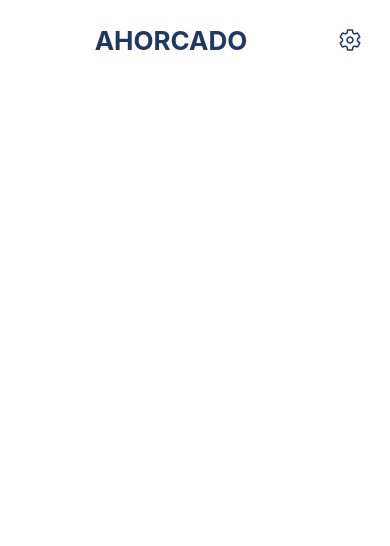
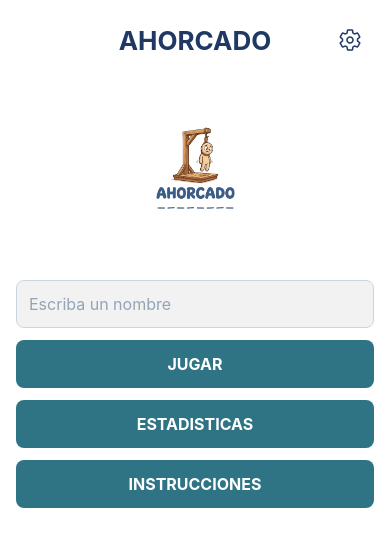
Before and after one commit to JustoYbueno23/Ahorcado-App, a React Native app: screen /Inicio in a window 390 px wide. Shown: the top 546 px of the page. Built offline with nearby package versions, Linux system fonts and the light colour scheme.

Commit message:
Inicio funcional con logo, input y navegacion

```diff
--- a/src/screens/InicioScreen.js
+++ b/src/screens/InicioScreen.js
@@ -1,19 +1,41 @@
-import React from "react";
-import { StyleSheet, Text, View, Pressable, TextInput } from "react-native";
+import React, { useState } from "react";
+import { StyleSheet, Text, View, Pressable, TextInput, Image } from "react-native";
 import { SafeAreaView } from "react-native-safe-area-context";
 import { Ionicons } from "@expo/vector-icons";
 import { colores } from "../theme/colores";
 import { useNavigation } from '@react-navigation/native';
 
-export default function AppNavigator() {
-    const abrirConfiguracion = () => {/*Por ahora nada, luego lo cambio cuando
-        las funciones */};
+export default function InicioScreen() {
+    const [text, onChangeText] = useState('');
+    const navigation = useNavigation();
+
+    const abrirConfiguracion = () => {
+        navigation.navigate('Configuracion', {nombre: 'Configuracion'});
+    };
+
+    const abrirJuego = () => {
+        if (text === '') {
+            alert('Escribe tu nombre para jugar')
+            return;
+        }
+        navigation.navigate('Categoria', {nombre: text});
+    };
+
+    const abrirEstadisticas = () => {
+        navigation.navigate('Estadisticas', {nombre: 'Estadisticas'});
+    }
+
+    const abrirInstrucciones = () => {
+        navigation.navigate('Instrucciones', {nombre: 'Instrucciones'});
+    }
+
 
     return (
         <SafeAreaView style={styles.container} edges={['top', 'left', 'right']}>
             <View style={styles.topBar}>
                 <View style={styles.espaciador} />
                 <Text style={styles.tituloPantalla}>AHORCADO</Text>
+
                 <Pressable
                     style={({ pressed }) => [
                         styles.configButton,
@@ -25,9 +47,50 @@ export default function AppNavigator() {
                 >
                     <Ionicons name='settings-outline' size={24} color={colores.encabezado} />
                 </Pressable>
+            </View>
 
+            <Image source={require('../../assets/Icono-Ahorcado.png')}
+                style={styles.logo}
+                resizeMode="contain"
+                accessibilityLabel="Logo ahorcado"
+            />
 
+            <View style={styles.formulario}>
+                <TextInput
+                    style={styles.input}
+                    onChangeText={onChangeText}
+                    value={text}
+                    placeholder="Escriba un nombre"
+                    placeholderTextColor="#94A3B8"
+                />
+                <Pressable style={({ pressed }) =>
+                    [
+                        styles.Button,
+                        pressed && styles.ButtonPresionado,
+                    ]}
+                    onPress={abrirJuego}>
+                    <Text style={styles.textButton}> JUGAR </Text>
+                </Pressable>
+
+                <Pressable style={({ pressed }) =>
+                    [
+                        styles.Button,
+                        pressed && styles.ButtonPresionado,
+                    ]}
+                    onPress={abrirEstadisticas}>
+                    <Text style={styles.textButton}> ESTADISTICAS </Text>
+                </Pressable>
+
+                <Pressable style={({ pressed }) =>
+                    [
+                        styles.Button,
+                        pressed && styles.ButtonPresionado,
+                    ]}
+                    onPress={abrirInstrucciones}>
+                    <Text style={styles.textButton}> INSTRUCCIONES </Text>
+                </Pressable>
             </View>
+
         </SafeAreaView>
     );
 }
@@ -36,19 +99,31 @@ const styles = StyleSheet.create({
     container: {
         flex: 1,
         padding: 16,
-        backgroundColor: '#fff'
+        backgroundColor: '#fff',
     },
 
     topBar: {
         flexDirection: 'row',
         alignItems: 'center',
-        justifyContent: 'space-between'
+        justifyContent: 'space-between',
+    },
+
+    espaciador: {
+        width: 48,
+        height: 48,
     },
 
     tituloPantalla: {
         fontSize: 26,
         fontWeight: 'bold',
         color: colores.encabezado,
+    },
+
+    logo: {
+        width: 370,
+        height: 200,
+        alignSelf: 'center',
+        marginVertical: 8,
     },
 
     configButton: {
@@ -62,4 +137,42 @@ const styles = StyleSheet.create({
     configButtonPresionado: {
         opacity: 0.6,
     },
+
+    formulario: {
+        flex: 1,
+        justifyContent: 'flex-start ',
+        gap: 12,
+        paddingBottom: 16,
+    },
+
+    input: {
+        height: 48,
+        borderWidth: 1,
+        borderColor: '#CBD5E1',
+        borderRadius: 8,
+        paddingHorizontal: 12,
+        fontSize: 16,
+        backgroundColor: colores.superficie,
+    },
+
+    Button: {
+        minHeight: 48,
+        borderRadius: 8,
+        backgroundColor: colores.boton,
+        alignItems: "center",
+        justifyContent: "center",
+        paddingVertical: 12,
+    },
+
+
+    ButtonPresionado: {
+        opacity: 0.6,
+    },
+
+    textButton: {
+        color: "#fff",
+        fontSize: 16,
+        fontWeight: "bold",
+    },
+
 });
```
